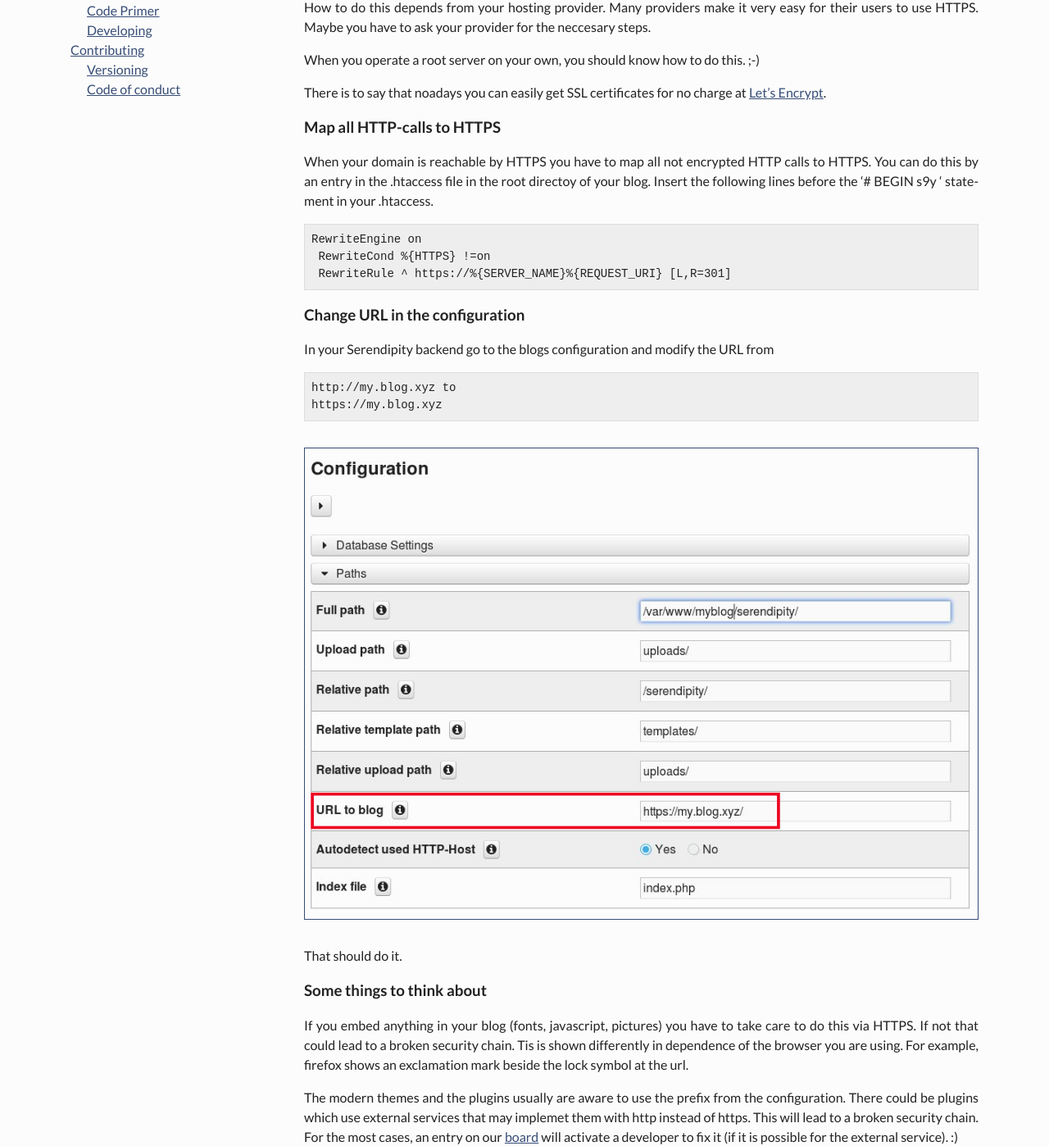
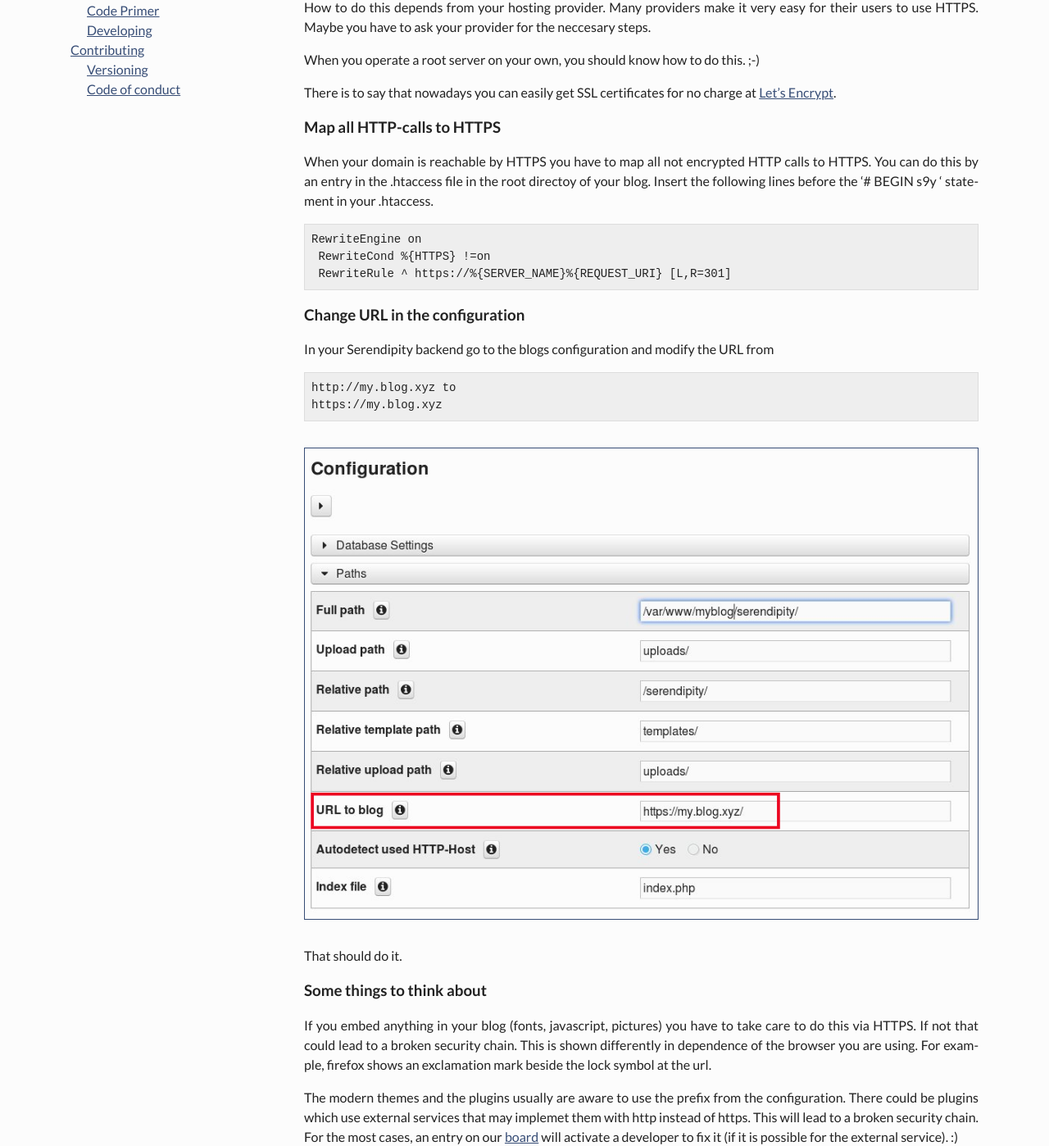
Before and after one commit to s9y/s9y.github.io, a Jekyll site: the page built from docs/users/using/ssl-encrypting.md, in a window 1280 px wide. Shown: the part 440-1838 px from the top of the page at 82% size. Built offline with Jekyll 4.4.1, drawn with Linux system fonts in a browser that asks for light colours; nearby versions of some CDN libraries.

Commit message:
Hmpf, and some typos.

```diff
--- a/docs/users/using/ssl-encrypting.md
+++ b/docs/users/using/ssl-encrypting.md
@@ -14,7 +14,7 @@ How to do this depends from your hosting provider. Many providers make it very e
 
 When you operate a root server on your own, you should know how to do this. ;-)
 
-There is to say that noadays you can easily get SSL certificates for no charge at [Let's Encrypt](https://letsencrypt.org).
+There is to say that nowadays you can easily get SSL certificates for no charge at [Let's Encrypt](https://letsencrypt.org).
 
 ### Map all HTTP-calls to HTTPS
 
@@ -42,7 +42,7 @@ That should do it.
 
 ### Some things to think about
 
-If you embed anything in your blog (fonts, javascript, pictures) you have to take care to do this via HTTPS. If not that could lead to a broken security chain. Tis is shown differently in dependence of the browser you are using. For example, firefox shows an exclamation mark beside the lock symbol at the url.
+If you embed anything in your blog (fonts, javascript, pictures) you have to take care to do this via HTTPS. If not that could lead to a broken security chain. This is shown differently in dependence of the browser you are using. For example, firefox shows an exclamation mark beside the lock symbol at the url.
 
 The modern themes and the plugins usually are aware to use the prefix from the configuration. There could be plugins which use external services that may implemet them with http instead of https. This will lead to a broken security chain. For the most cases, an entry on our [board](http://board.s9y.org) will activate a developer to fix it (if it is possible for the external service). :)
 
```
